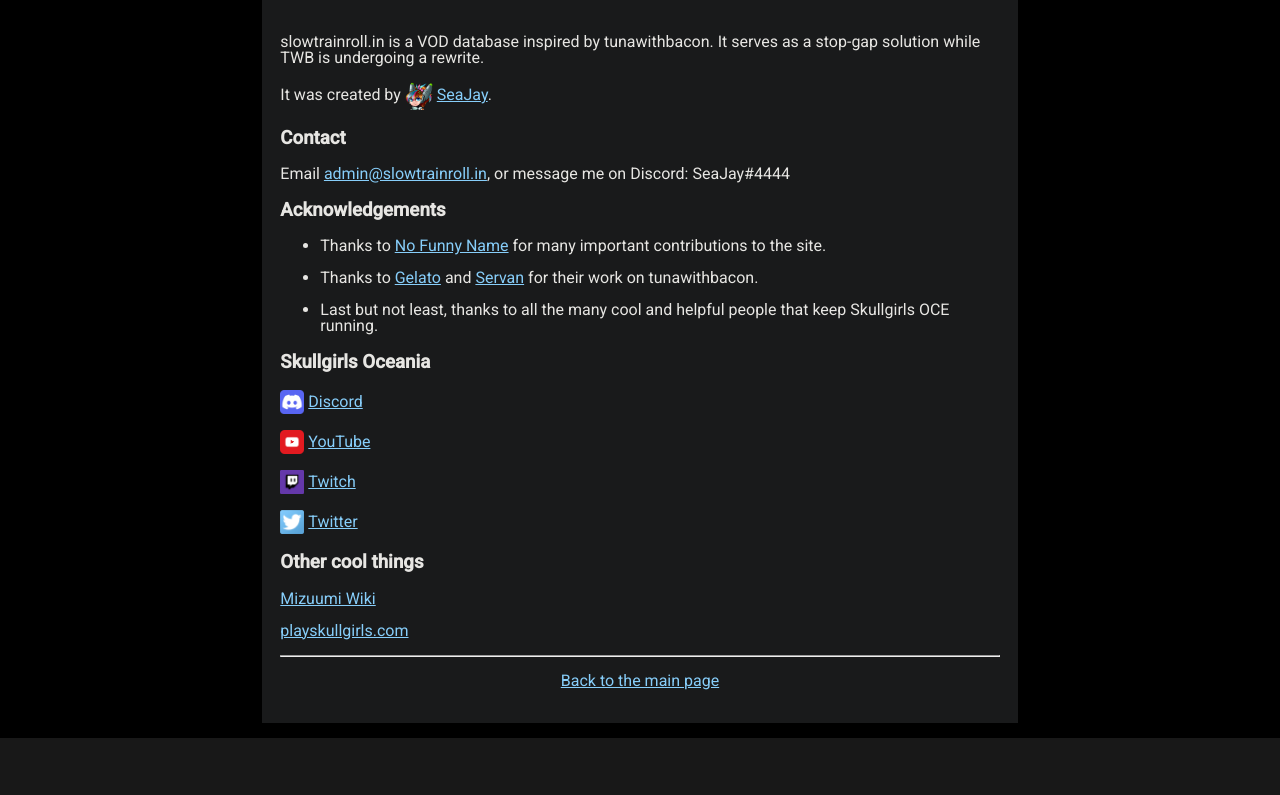
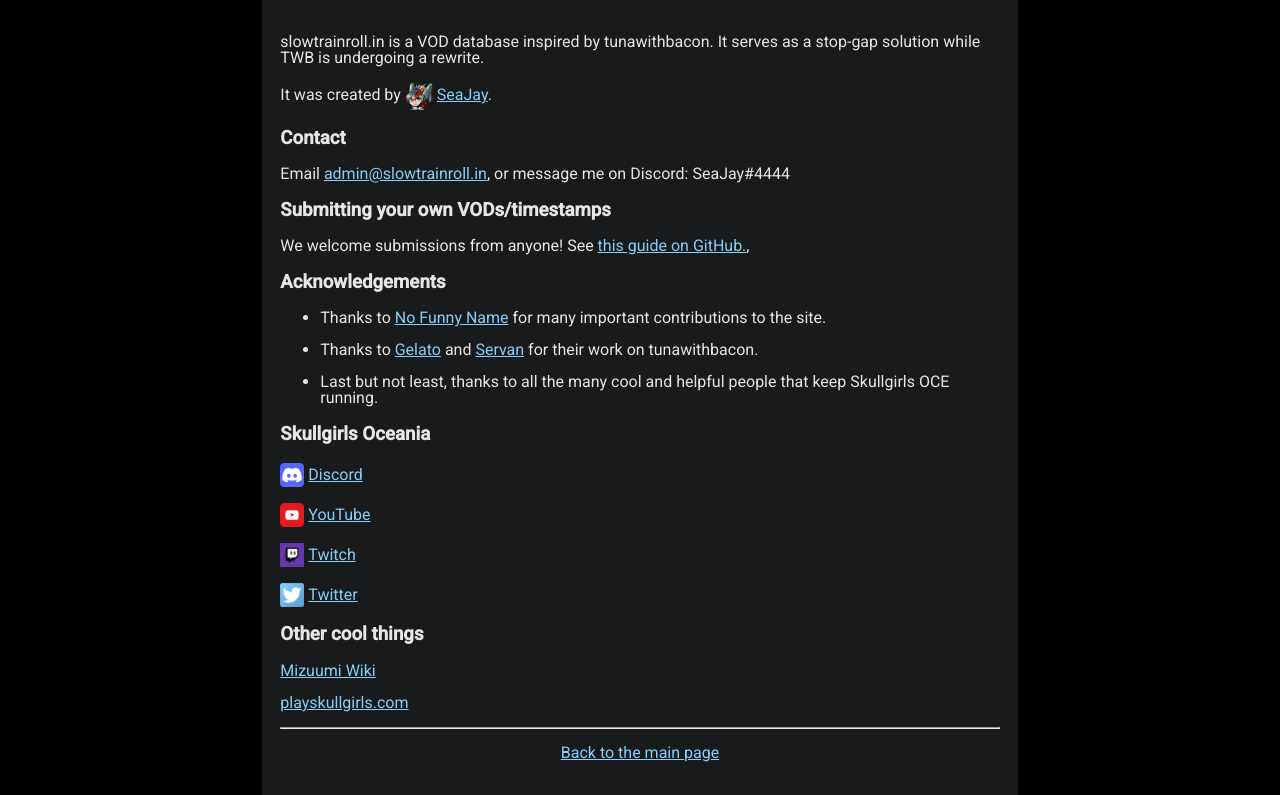
Before and after one commit to hugh-braico/slowtrainroll.in, a Django app: page /about in a window 1280 px wide. Shown: the part 62-857 px from the top of the page. Before the commit the page ends 800 px from the top, so only its background shows below. Run offline with Django 3.2, Linux system fonts and the light colour scheme; style sheets or scripts are compiled from the project's sources.

Commit message:
feat: add link to contributing docs

```diff
--- a/viewer/templates/viewer/about.html
+++ b/viewer/templates/viewer/about.html
@@ -15,6 +15,10 @@
 
     Email <a class="link" href="mailto: admin@slowtrainroll.in">admin@slowtrainroll.in</a>,
     or message me on Discord: SeaJay#4444
+
+    <h3>Submitting your own VODs/timestamps</h3>
+
+    We welcome submissions from anyone! See <a class="link" href="braico/slowtrainroll.in/blob/master/docs/contributing-vods.md">this guide on GitHub.</a>,
 
     <h3>Acknowledgements</h3>
 
```
